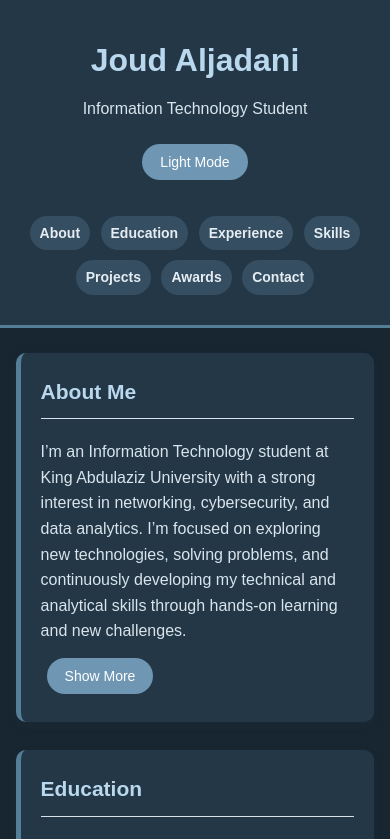
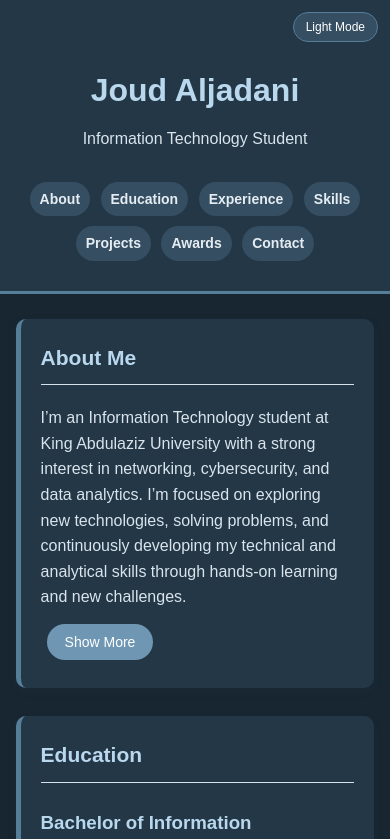
Before and after one commit to JoudAljadani/CPIT405_Lab3, a plain HTML site: page index.html in a window 390 px wide. Both pictures are taken after a click on the button "Dark Mode". Shown: the top 839 px of the page. Drawn offline with Linux system fonts and the light colour scheme.

Commit message:
Update style.css

```diff
--- a/style.css
+++ b/style.css
@@ -1,3 +1,4 @@
+
 html {
     scroll-behavior: smooth;
 }
@@ -12,6 +13,7 @@ body {
 
 
 header {
+    position: relative;
     text-align: center;
     background-color: #ffffff;
     padding: 45px 20px 30px;
@@ -283,6 +285,25 @@ footer p {
 }
 
 
+#themeBtn {
+    position: absolute;
+    top: 20px;
+    right: 25px;
+    margin: 0;
+    padding: 9px 18px;
+    font-size: 14px;
+    border-radius: 20px;
+    background-color: #eef4f8;
+    color: #2f5673;
+    border: 1px solid #d5e2eb;
+}
+
+#themeBtn:hover {
+    background-color: #6f97b4;
+    color: white;
+}
+
+
 .project-filters {
     margin-bottom: 20px;
 }
@@ -363,6 +384,16 @@ body.dark-mode {
     background-color: #101e29;
 }
 
+.dark-mode #themeBtn {
+    background-color: #354e61;
+    color: white;
+    border-color: #557e99;
+}
+
+.dark-mode #themeBtn:hover {
+    background-color: #6f97b4;
+}
+
 
 @media (max-width: 900px) {
     main {
@@ -373,7 +404,7 @@ body.dark-mode {
 
 @media (max-width: 600px) {
     header {
-        padding: 35px 15px 25px;
+        padding: 65px 15px 25px;
     }
 
     header h1 {
@@ -382,6 +413,13 @@ body.dark-mode {
 
     header p {
         font-size: 16px;
+    }
+
+    #themeBtn {
+        top: 12px;
+        right: 12px;
+        padding: 7px 12px;
+        font-size: 12px;
     }
 
     nav a {
@@ -466,7 +504,8 @@ body.dark-mode {
     nav,
     .action-btn,
     .project-filters,
-    .print-container {
+    .print-container,
+    #themeBtn {
         display: none !important;
     }
 
```
